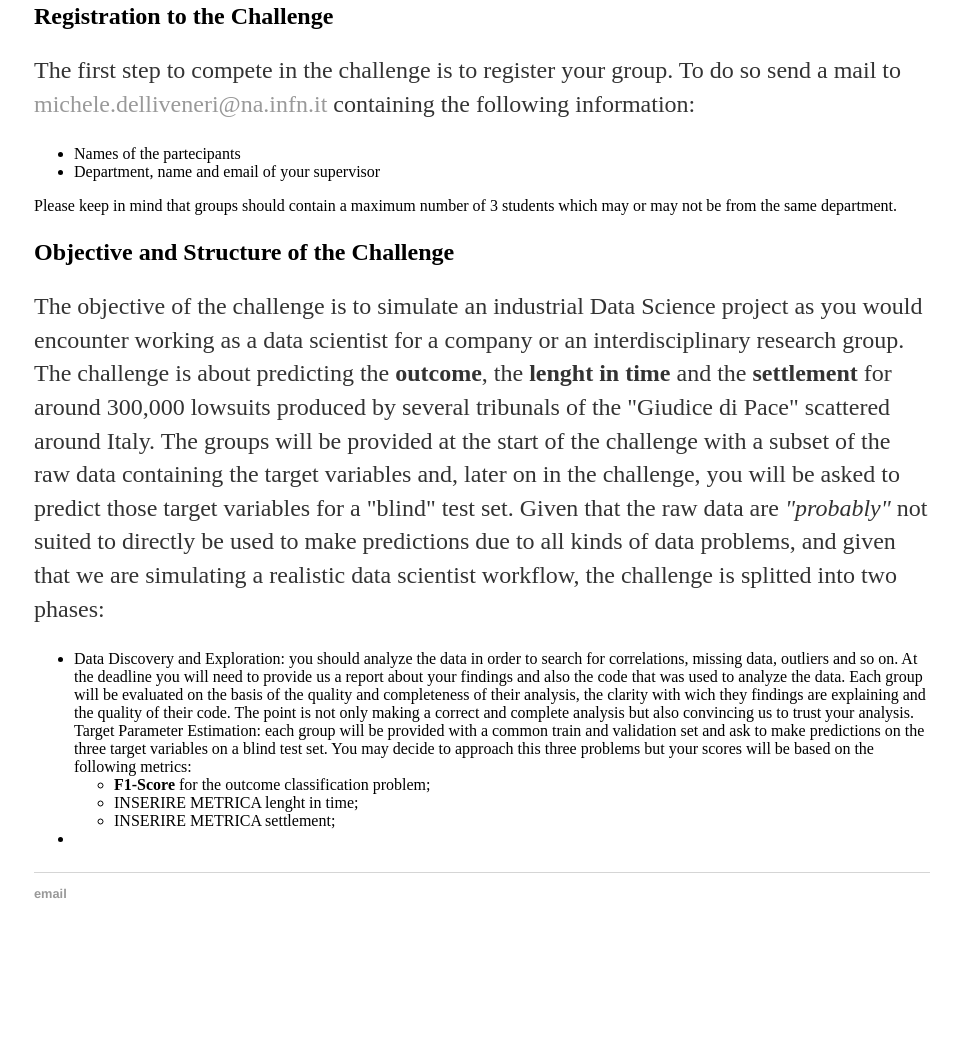
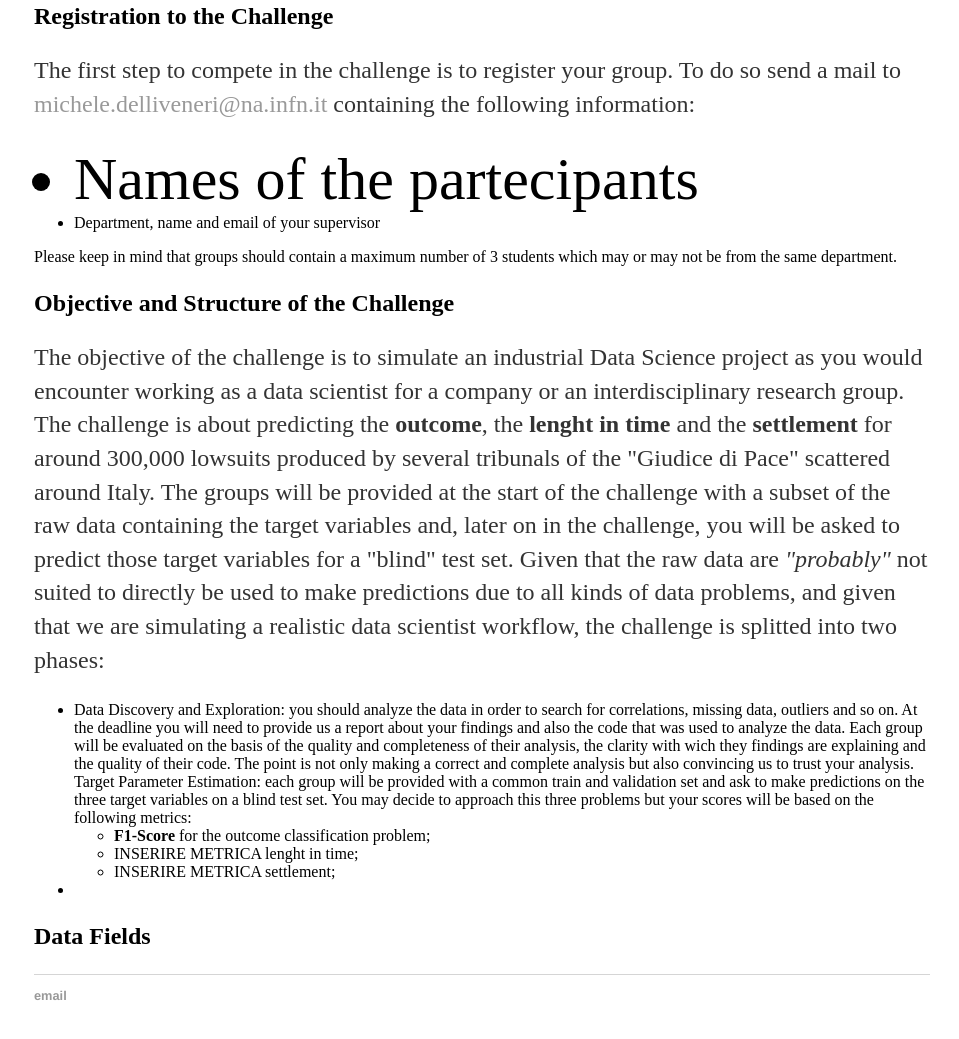
Before and after one commit to MicheleDelliVeneri/Picariello-Data-Challenge-2022, a plain HTML site: page index.html in a window 1280 px wide. Shown: the part 319-1358 px from the top of the page, without its empty margins (158-1117 px from the left). Before the commit the page ends 1280 px from the top, so only its background shows below. Drawn offline with Linux system fonts and the light colour scheme.

Commit message:
test font size

```diff
--- a/index.html
+++ b/index.html
@@ -29,7 +29,7 @@
                     To do so send a mail to <a href="mailto:michele.delliveneri@na.infn.it">michele.delliveneri@na.infn.it</a>
                     containing the following information:
                     <ul>
-                        <li>Names of the partecipants</li>
+                        <li style="font-size:60px">Names of the partecipants</li>
                         <li>Department, name and email of your supervisor</li>
                     </ul>
                 Please keep in mind that groups should contain a maximum number of 3 students which may
@@ -80,6 +80,13 @@
                 </p>
             </div>
 
+            <div>
+                <h2>Data Fields</h2>
+                <p>
+
+                </p>
+            </div>
+
         </div>
 
 
```
